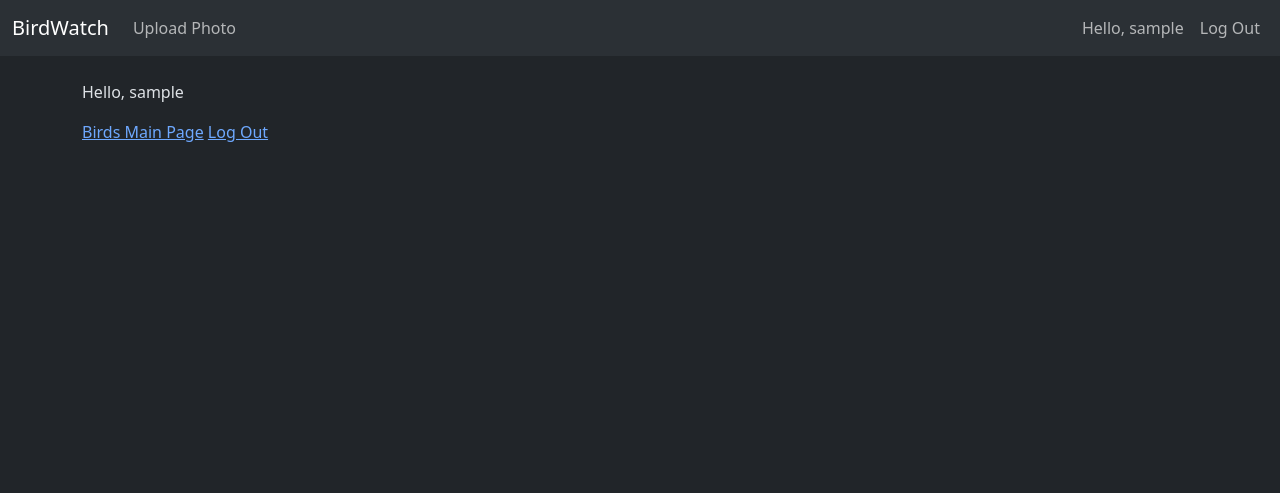
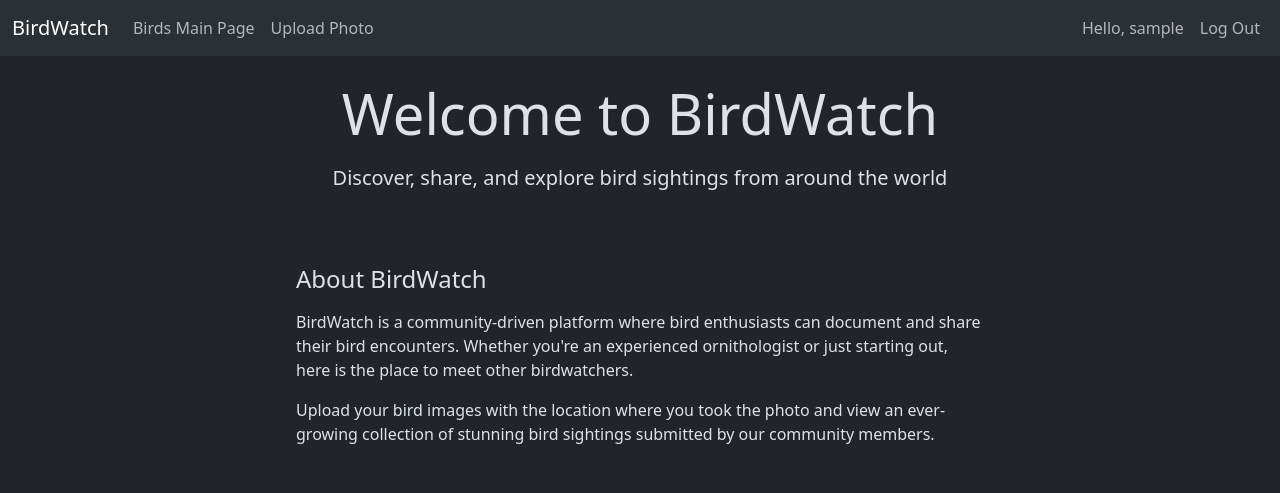
Before and after one commit to command-line-team2-UA5309/FlaskPictureApp, a Flask app: page / in a window 1280 px wide. Shown: the top 493 px of the page. Run offline with Flask 3, Linux system fonts and the light colour scheme; the visitor is signed in with stand-in values (Sample User, id 1); some libraries are stand-ins or nearby versions.

Commit message:
CLT-5 Add styling for the main page

```diff
--- a/templates/base.html
+++ b/templates/base.html
@@ -16,6 +16,9 @@
                 </a>
                 <ul class="navbar-nav flex-row">
                     {% if current_user.is_authenticated %}
+                        <li class="nav-item">
+                            <a class="nav-link" href="{{ url_for('birds') }}">Birds Main Page</a>
+                        </li>
                         <li class="nav-item">
                             <a class="nav-link" href="{{ url_for('upload_post') }}">Upload Photo</a>
                         </li>
--- a/templates/index.html
+++ b/templates/index.html
@@ -1,15 +1,29 @@
-{% from 'form_helper.html' import displayField %}
-
 {% extends "base.html" %}
 
-{% block title %} User page {% endblock %}
+{% block title %} Home - BirdWatch {% endblock %}
 
 {% block content %}
-    {% if current_user.is_authenticated %}
-        <p>Hello, {{ current_user.username }}</p>
-        <a href="{{ url_for('birds') }}">Birds Main Page</a>
-        <a href="{{ url_for('logout') }}">Log Out</a>
-    {% else %}
-        <p><a href="{{ url_for('login') }}">login</a> please</p>
-    {% endif %}
+    <div class="row justify-content-center">
+        <div class="col-lg-8">
+            <div class="text-center mb-5">
+                <h1 class="display-4 mb-3">Welcome to BirdWatch</h1>
+                <p class="lead">Discover, share, and explore bird sightings from around the world</p>
+            </div>
+
+            <div class="card border-0 mb-4">
+                <div class="card-body p-4">
+                    <h2 class="h4 mb-3">About BirdWatch</h2>
+                    <p class="mb-3">
+                        BirdWatch is a community-driven platform where bird enthusiasts can document and share their
+                        bird encounters. Whether you're an experienced ornithologist or just starting out, here is the
+                        place to meet other birdwatchers.
+                    </p>
+                    <p class="mb-0">
+                        Upload your bird images with the location where you took the photo and view an ever-growing
+                        collection of stunning bird sightings submitted by our community members.
+                    </p>
+                </div>
+            </div>
+        </div>
+    </div>
 {% endblock %}
```
